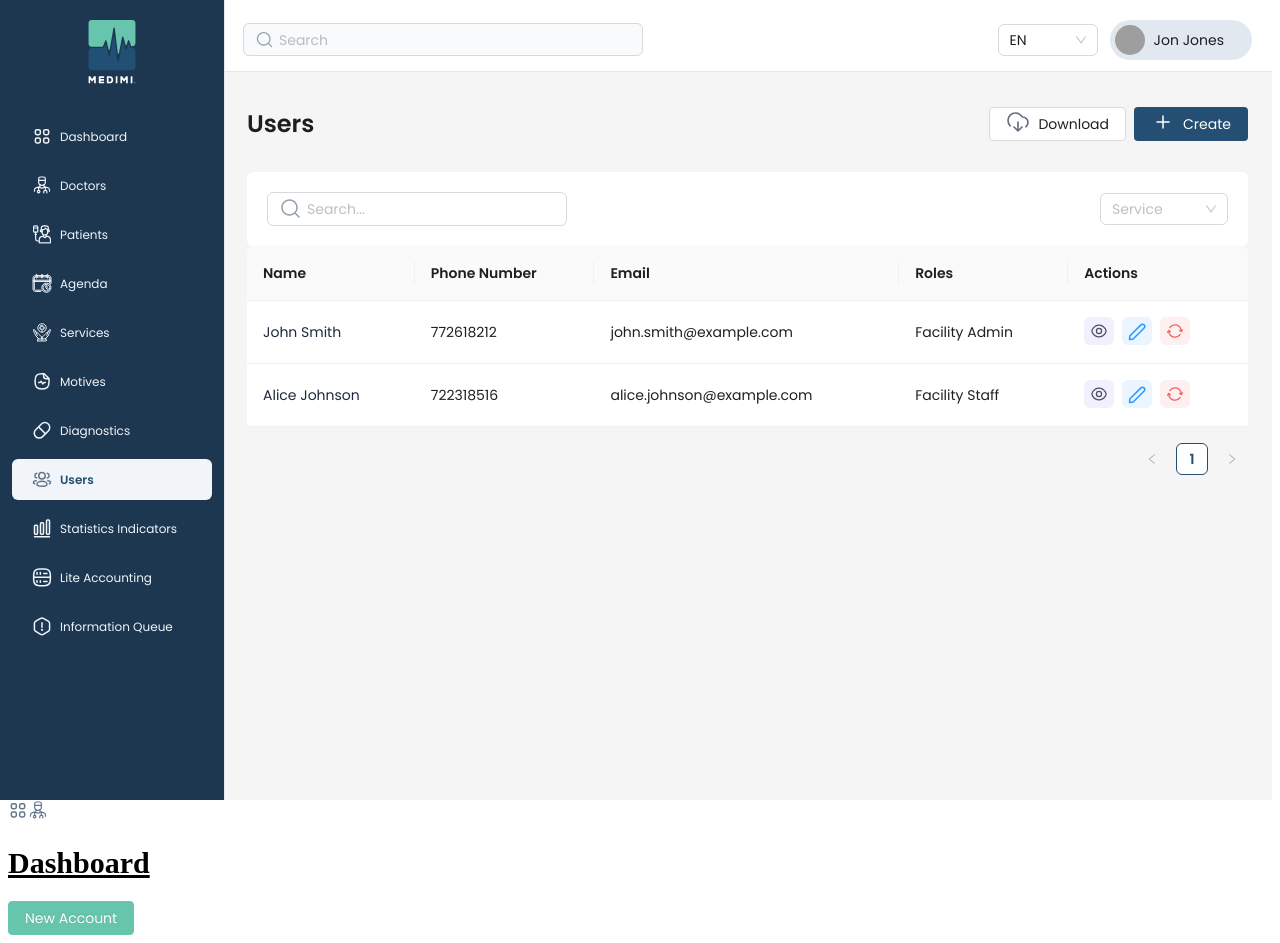
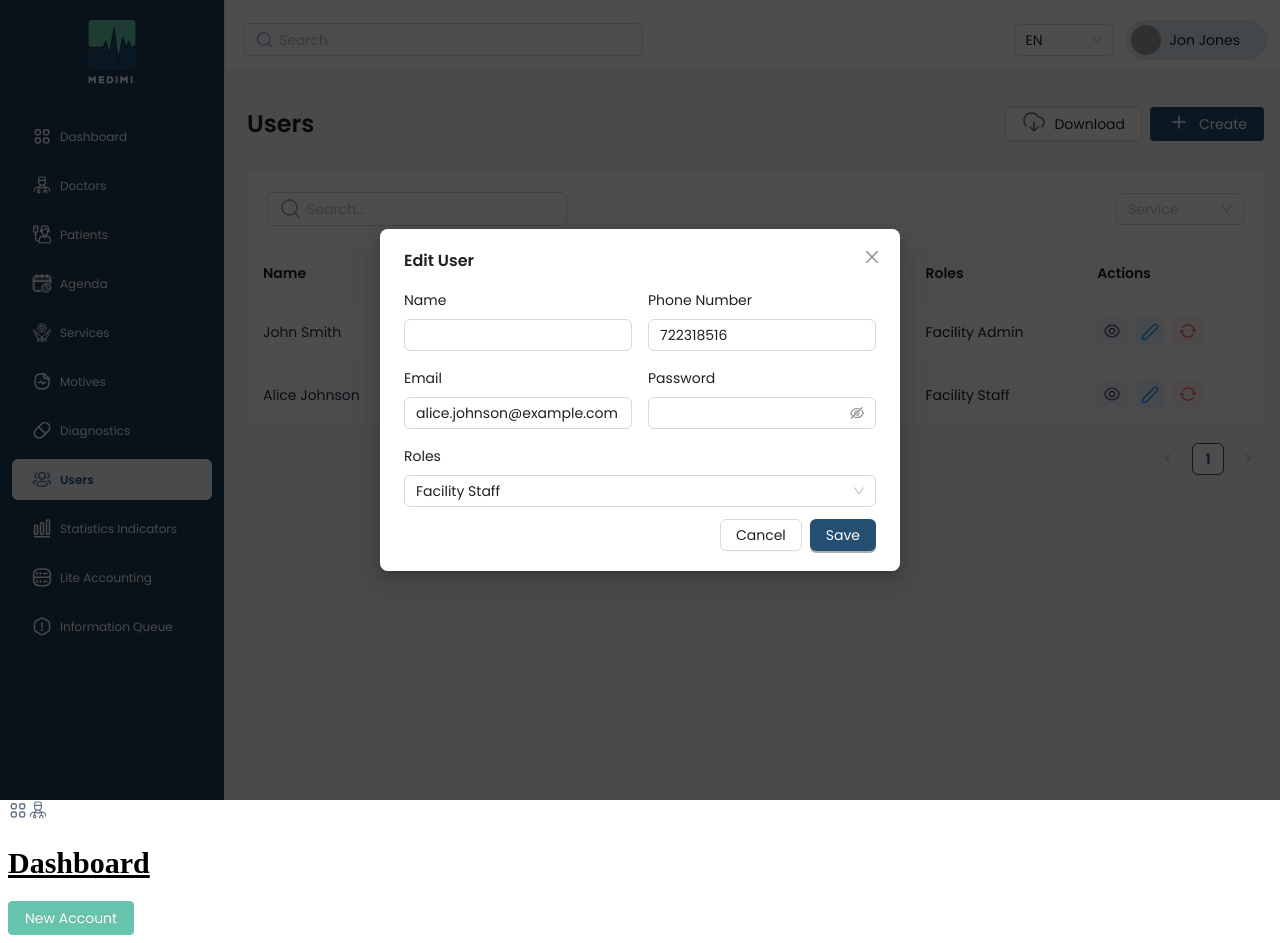
Before and after one commit to deftzero/medimi-caretaker, a React (Vite) app: page /users in a window 1280 px wide. Both pictures are taken after a click on the button 1137 px from the left and 331 px from the top of the page. Built offline with nearby package versions, Linux system fonts and the light colour scheme; grey boxes are pictures that could not be loaded.

Commit message:
Upsert User Modal page Completed

```diff
--- a/src/data/index.ts
+++ b/src/data/index.ts
@@ -38,6 +38,14 @@ export const serviceOptions: any = [
     name: 'Service B'
   }
 ]
+export const rolesOptions = [
+  { id: "Facility Staff", name: "Facility Staff" },
+  { id: "Facility Admin", name: "Facility Admin" },
+  { id: "Facility Manager", name: "Facility Manager" },
+  { id: "Facility Technician", name: "Facility Technician" },
+  { id: "Facility Secretary", name: "Facility Secretary" }
+];
+
 const datasetsBarStyles ={
   borderColor: "transparent",
   borderWidth: 3,
--- a/src/i18n/en/translationEN.json
+++ b/src/i18n/en/translationEN.json
@@ -23,6 +23,24 @@
       "email": "Email",
       "roles": "Roles",
       "actions": "Actions"
+    },
+    "modal": {
+      "title": "Create a User",
+      "editTitle": "Edit User",
+      "okText": "Save",
+      "cancelText": "Cancel",
+      "form": {
+        "name": "Name",
+        "namePlaceholder": "Please enter the name",
+        "phoneNumber": "Phone Number",
+        "phoneNumberPlaceholder": "Please enter the phone number",
+        "email": "Email",
+        "emailPlaceholder": "Please enter the email",
+        "password": "Password",
+        "passwordPlaceholder": "Please enter the password",
+        "roles": "Roles",
+        "rolesPlaceholder": "Please select a role"
+      }
     }
   },
   "user": {
--- a/src/i18n/fr/translationFR.json
+++ b/src/i18n/fr/translationFR.json
@@ -23,6 +23,24 @@
       "email": "Email FR",
       "roles": "Roles FR",
       "actions": "Actions FR"
+    },
+    "modal": {
+      "title": "Create a User FR",
+      "editTitle": "Edit User FR",
+      "okText": "Save FR",
+      "cancelText": "Cancel FR",
+      "form": {
+        "name": "Name FR",
+        "namePlaceholder": "Please enter the name FR",
+        "phoneNumber": "Phone Number FR",
+        "phoneNumberPlaceholder": "Please enter the phone number FR",
+        "email": "Email FR",
+        "emailPlaceholder": "Please enter the email FR",
+        "password": "Password FR",
+        "passwordPlaceholder": "Please enter the password FR",
+        "roles": "Roles FR",
+        "rolesPlaceholder": "Please select a role FR"
+      }
     }
   },
   "user": {
--- a/src/pages/caretaker/diagnostics/Diagnostics.tsx
+++ b/src/pages/caretaker/diagnostics/Diagnostics.tsx
@@ -2,7 +2,7 @@ import { Input, Select, Space, Table, TableProps, Typography } from "antd";
 import AppButton from "../../../components/ui/AppButton";
 import Search from '../../../assets/icons/search.svg?react';
 import Eye from '../../../assets/icons/eye.svg?react';
-import Pencil from '../../../assets/icons/pencil.svg?react';
+import Pencil from '../../../assets/icons/white-pencil.svg?react';
 import Reload from '../../../assets/icons/reload.svg?react';
 import Plus from '../../../assets/icons/plus.svg?react';
 import Download from '../../../assets/icons/download.svg?react';
--- /dev/null
+++ b/src/pages/caretaker/users/UpsertUser.tsx
@@ -0,0 +1,152 @@
+import { Modal, Form, Input, Select, Row, Col } from "antd";
+import { useTranslation } from "react-i18next";
+import { rolesOptions } from "../../../data";
+import { IUpsertUserModal } from "../../../interfaces";
+
+const UpsertUserModal: React.FC<IUpsertUserModal> = ({
+  visible,
+  onCreate,
+  onCancel,
+  initialValues,
+}) => {
+  const { t } = useTranslation();
+  const [form] = Form.useForm();
+
+  return (
+    <Modal
+      open={visible}
+      centered
+      title={
+        initialValues ? t("users.modal.editTitle") : t("users.modal.title")
+      }
+      okText={t("users.modal.okText")}
+      cancelText={t("users.modal.cancelText")}
+      onCancel={onCancel}
+      onOk={() => {
+        form
+          .validateFields()
+          .then((values) => {
+            form.resetFields();
+            onCreate(values);
+          })
+          .catch((info) => {
+            console.log("Validate Failed:", info);
+          });
+      }}
+    >
+      <Form
+        form={form}
+        layout="vertical"
+        name="form_in_modal"
+        initialValues={initialValues || { modifier: "public" }}
+      >
+        <Row gutter={16} className="mt-4">
+          <Col span={12}>
+            <Form.Item
+              label={t("users.modal.form.name")}
+              style={{ marginBottom: 0 }}
+            >
+              <Form.Item
+                name="name"
+                rules={[
+                  {
+                    required: true,
+                    message: t("users.modal.form.namePlaceholder"),
+                  },
+                ]}
+                noStyle
+              >
+                <Input />
+              </Form.Item>
+            </Form.Item>
+          </Col>
+          <Col span={12}>
+            <Form.Item
+              label={t("users.modal.form.phoneNumber")}
+              style={{ marginBottom: 0 }}
+            >
+              <Form.Item
+                name="phoneNumber"
+                rules={[
+                  {
+                    required: true,
+                    message: t("users.modal.form.phoneNumberPlaceholder"),
+                  },
+                ]}
+                noStyle
+              >
+                <Input />
+              </Form.Item>
+            </Form.Item>
+          </Col>
+        </Row>
+        <Row gutter={16} className="mt-4">
+          <Col span={12}>
+            <Form.Item
+              label={t("users.modal.form.email")}
+              style={{ marginBottom: 0 }}
+            >
+              <Form.Item
+                name="email"
+                rules={[
+                  {
+                    required: true,
+                    message: t("users.modal.form.emailPlaceholder"),
+                  },
+                ]}
+                noStyle
+              >
+                <Input />
+              </Form.Item>
+            </Form.Item>
+          </Col>
+          <Col span={12}>
+            <Form.Item
+              label={t("users.modal.form.password")}
+              style={{ marginBottom: 0 }}
+            >
+              <Form.Item
+                name="password"
+                rules={[
+                  {
+                    required: true,
+                    message: t("users.modal.form.passwordPlaceholder"),
+                  },
+                ]}
+                noStyle
+              >
+                <Input.Password />
+              </Form.Item>
+            </Form.Item>
+          </Col>
+        </Row>
+        <Form.Item
+          label={t("users.modal.form.roles")}
+          style={{ marginBottom: 0 }}
+          className="mt-4"
+        >
+          <Form.Item
+            name="role"
+            rules={[
+              {
+                required: true,
+                message: t("users.modal.form.rolesPlaceholder"),
+              },
+            ]}
+            noStyle
+          >
+            <Select placeholder={t("Users.service")}>
+              {rolesOptions.map((item: any) => (
+                <Select.Option key={item.id} value={item.id}>
+                  {item.name}
+                </Select.Option>
+              ))}
+            </Select>
+          </Form.Item>
+        </Form.Item>
+      </Form>
+    </Modal>
+  );
+};
+
+export default UpsertUserModal;
--- a/src/pages/caretaker/users/Users.tsx
+++ b/src/pages/caretaker/users/Users.tsx
@@ -1,48 +1,54 @@
 import { Input, Select, Space, Table, TableProps, Typography } from "antd";
 import AppButton from "../../../components/ui/AppButton";
-import Search from '../../../assets/icons/search.svg?react'
-import Eye from '../../../assets/icons/eye.svg?react'
-import Pencil from '../../../assets/icons/pencil.svg?react'
-import Reload from '../../../assets/icons/reload.svg?react'
-import Plus from '../../../assets/icons/plus.svg?react'
-import Download from '../../../assets/icons/download.svg?react'
+import Search from "../../../assets/icons/search.svg?react";
+import Eye from "../../../assets/icons/eye.svg?react";
+import Pencil from "../../../assets/icons/pencil.svg?react";
+import Reload from "../../../assets/icons/reload.svg?react";
+import Plus from "../../../assets/icons/plus.svg?react";
+import Download from "../../../assets/icons/download.svg?react";
 import { serviceOptions, usersData } from "../../../data";
 import { IUser } from "../../../interfaces";
 import { ACTION_COLORS } from "../../../config/constants";
 import ActionButton from "../../../components/ui/ActionButton";
 import { Link } from "react-router-dom";
 import { useTranslation } from "react-i18next";
+import { useState } from "react";
+import UpsertUserModal from "./UpsertUser";
 
-
-
-const { Title, } = Typography;
+const { Title } = Typography;
 
 export default function Users() {
   const { t } = useTranslation();
-
+  const [visible, setVisible] = useState(false);
+  const onCreate = (values: any) => {
+    console.log("Received values of form: ", values);
+    setVisible(false);
+  };
   return (
-
     <div className="space-y-5">
       <div className="header flex flex-row justify-between items-center">
-        <Title level={3} className='mt-3'>
-          {t('users.title')}
+        <Title level={3} className="mt-3">
+          {t("users.title")}
         </Title>
         <Space>
-          <AppButton size='small' icon={<Download />}>
-            {t('users.download')}
+          <AppButton size="small" icon={<Download />}>
+            {t("users.download")}
           </AppButton>
-          <AppButton type='primary' size='small' icon={<Plus />}>
-            {t('users.create')}
+          <AppButton type="primary" size="small" icon={<Plus />} onClick={() => setVisible(true)}>
+            {t("users.create")}
           </AppButton>
         </Space>
       </div>
 
-
       <div className="content-wrapper">
         <div className="bg-white p-5 rounded-md space-y-5">
           <div className="header flex flex-row justify-between items-center">
-            <Input prefix={<Search />} placeholder='Search...' style={{ maxWidth: '300px' }} />
-            <Select className="w-32" placeholder={t('users.service')}>
+            <Input
+              prefix={<Search />}
+              placeholder="Search..."
+              style={{ maxWidth: "300px" }}
+            />
+            <Select className="w-32" placeholder={t("users.service")}>
               {serviceOptions.map((item: any) => (
                 <Select.Option key={item.id} value={item.id}>
                   {item.name}
@@ -53,54 +59,78 @@ export default function Users() {
         </div>
         <UsersTable data={usersData} />
       </div>
+      <UpsertUserModal
+        visible={visible}
+        onCreate={onCreate}
+        onCancel={() => setVisible(false)}
+      />
     </div>
-  )
+  );
 }
-
-
-
 
 function UsersTable({ data }: { data: IUser[] }) {
   const { t } = useTranslation();
+  const [visible, setVisible] = useState(false);
+  const onCreate = (values: any) => {
+    console.log("Received values of form: ", values);
+    setVisible(false);
+  };
 
-
-  const columns: TableProps<IUser>['columns'] = [
+  const columns: TableProps<IUser>["columns"] = [
     {
-      title: t('users.table.name'),
-      key: 'name',
-      render: (data) => <Link
-        className="text-slate-800 hover:text-secondary" to={`/users/${data.id}`}>
-        {data.firstName + ' ' + data.lastName}
-      </Link>
+      title: t("users.table.name"),
+      key: "name",
+      render: (data) => (
+        <Link
+          className="text-slate-800 hover:text-secondary"
+          to={`/users/${data.id}`}
+        >
+          {data.firstName + " " + data.lastName}
+        </Link>
+      ),
     },
     {
-      title: t('users.table.phoneNumber'),
-      dataIndex: 'phoneNumber',
-      key: 'phoneNumber',
+      title: t("users.table.phoneNumber"),
+      dataIndex: "phoneNumber",
+      key: "phoneNumber",
     },
     {
-      title: t('users.table.email'),
-      dataIndex: 'email',
-      key: 'email',
+      title: t("users.table.email"),
+      dataIndex: "email",
+      key: "email",
     },
     {
-      title: t('users.table.roles'),
-      dataIndex: 'role',
-      key: 'role',
+      title: t("users.table.roles"),
+      dataIndex: "role",
+      key: "role",
     },
     {
-      title: t('users.table.actions'),
-      render: () => {
+      title: t("users.table.actions"),
+      render: (data, mainObj) => {
         return (
           <Space>
-            <ActionButton background={ACTION_COLORS.VIEW} icon={<Eye />} onClick={() => console.log('Test')} />
-            <ActionButton background={ACTION_COLORS.EDIT} icon={<Pencil />} />
+            <ActionButton
+              background={ACTION_COLORS.VIEW}
+              icon={<Eye />}
+              onClick={() => console.log(data)}
+            />
+            <ActionButton
+              background={ACTION_COLORS.EDIT}
+              icon={<Pencil />}
+              onClick={() => setVisible(true)}
+            />
             <ActionButton background={ACTION_COLORS.DELETE} icon={<Reload />} />
+            <UpsertUserModal
+              visible={visible}
+              onCreate={onCreate}
+              onCancel={() => setVisible(false)}
+              initialValues={mainObj}
+            />
           </Space>
-        )
-      }
+        );
+      },
     },
-  ]
+  ];
 
-  return <Table columns={columns} dataSource={data} />
+  return <Table columns={columns} dataSource={data} />;
 }
```
Also changed, not shown: src/interfaces/index.ts (+12 -0 lines), src/pages/caretaker/diagnostics/CreateDiagnosisModal.tsx (+2 -7 lines), src/assets/icons/white-pencil.svg (added).
